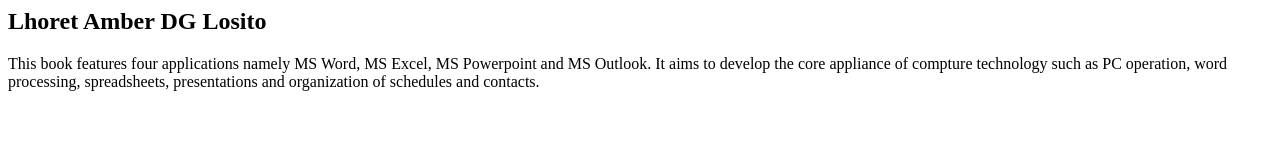
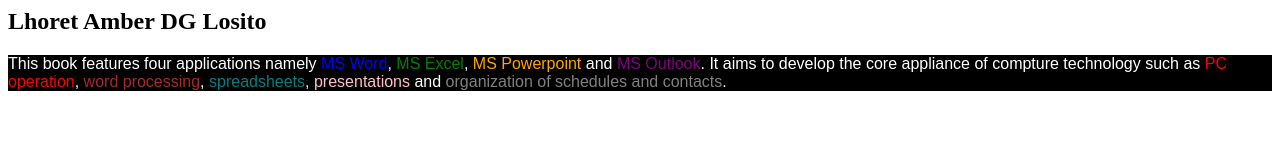
Before and after one commit to amber1234-12/amber, a plain HTML site: page amber.html in a window 1280 px wide. Drawn offline with Linux system fonts and the light colour scheme.

Commit message:
Update amber.html

```diff
--- a/amber.html
+++ b/amber.html
@@ -1,7 +1,7 @@
  <head>
 
  <title>Office Productivity with Office 2010</title>
-  <link rel="stylesheet" href="style.css">
+  <link rel="stylesheet" href="amber.css">
 </head>
 <body>
 
```
